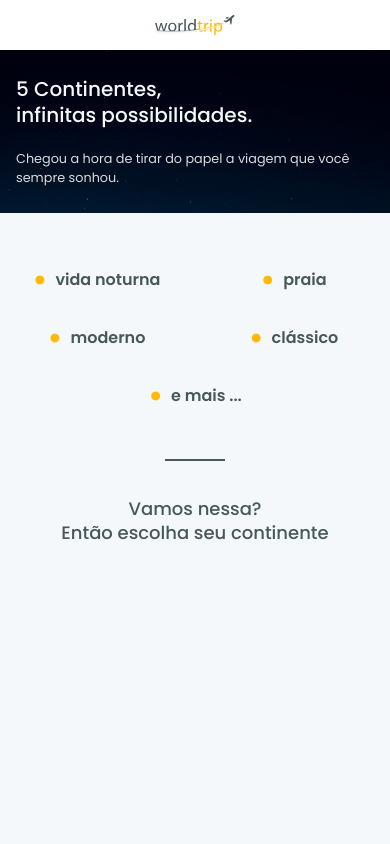
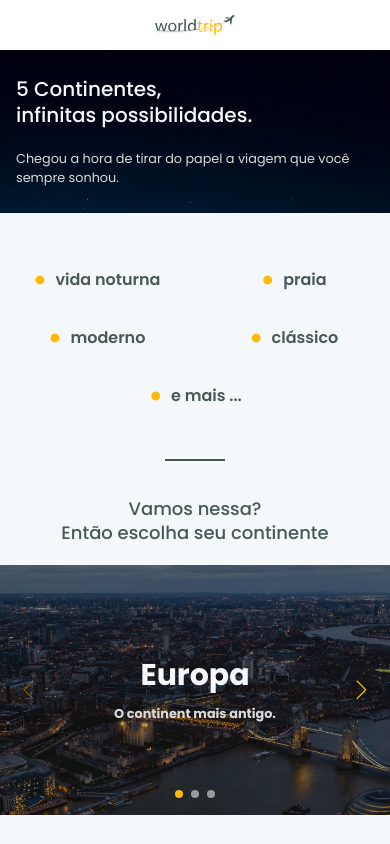
Before and after one commit to thiagonmiziara/wordtrip, a Next.js app: page / in a window 390 px wide. Built offline with nearby package versions, Linux system fonts and the light colour scheme.

Commit message:
add lib swiper para criar um slider e add component slider

```diff
--- a/package.json
+++ b/package.json
@@ -14,7 +14,9 @@
     "framer-motion": "^4",
     "next": "10.2.0",
     "react": "17.0.2",
-    "react-dom": "17.0.2"
+    "react-dom": "17.0.2",
+    "sass": "^1.32.13",
+    "swiper": "^6.6.1"
   },
   "devDependencies": {
     "@types/node": "^15.0.3",
--- /dev/null
+++ b/src/components/Slider/index.tsx
@@ -0,0 +1,104 @@
+import Link from "next/link";
+
+import { Flex, Heading, Text } from "@chakra-ui/react";
+
+import SwiperCore, { Navigation, Pagination, A11y } from "swiper";
+import { Swiper, SwiperSlide } from "swiper/react";
+SwiperCore.use([Navigation, Pagination, A11y]);
+
+const Slider = () => {
+  return (
+    <Flex
+      w="100%"
+      maxW="1240px"
+      mx="auto"
+      mb={["5", "10"]}
+      h={["250px", "450px"]}
+    >
+      <Swiper
+        slidesPerView={1}
+        navigation
+        pagination={{clickable: true}}
+        autoplay={{ delay: 4000 }}
+        style={{ width: "100%", flex: "1" }}
+      >
+        <SwiperSlide>
+          <Flex
+            w="100%"
+            h="100%"
+            align="center"
+            justify="center"
+            direction="column"
+            bgImage="url(/continent.png)"
+            bgSize="cover"
+            bgRepeat="no-repeat"
+            textAlign="center"
+            bgPosition="center"
+          >
+            <Link href="/continent/europe">
+              <a>
+                <Heading
+                 fontSize={["3xl", "4xl", "5xl"]}
+                 color="gray.100"
+                 fontWeight="bold"
+                >Europa</Heading>
+                <Text
+                  fontWeight="bold"
+                  color="gray.300"
+                  fontSize={[".8rem", "1xl", "2xl"]}
+                  mt={["2","4"]}
+                >O continent mais antigo.</Text>
+              </a>
+            </Link>
+          </Flex>
+        </SwiperSlide>
+
+        <SwiperSlide>
+          <Flex
+            w="100%"
+            h="100%"
+            align="center"
+            justify="center"
+            direction="column"
+            bgImage="url(/continent.png)"
+            bgSize="cover"
+            bgRepeat="no-repeat"
+            textAlign="center"
+            bgPosition="center"
+          >
+            <Link href="/continent/europe">
+              <a>
+                <Heading>Europa</Heading>
+                <Text>O continent mais antigo.</Text>
+              </a>
+            </Link>
+          </Flex>
+        </SwiperSlide>
+
+        <SwiperSlide>
+          <Flex
+            w="100%"
+            h="100%"
+            align="center"
+            justify="center"
+            direction="column"
+            bgImage="url(/continent.png)"
+            bgSize="cover"
+            bgRepeat="no-repeat"
+            textAlign="center"
+            bgPosition="center"
+          >
+            <Link href="/continent/europe">
+              <a>
+                <Heading>Europa</Heading>
+                <Text>O continent mais antigo.</Text>
+              </a>
+            </Link>
+          </Flex>
+        </SwiperSlide>
+      </Swiper>
+    </Flex>
+  );
+};
+
+export default Slider;
--- a/src/pages/index.tsx
+++ b/src/pages/index.tsx
@@ -3,6 +3,7 @@ import Banner from "../components/Banner";
 import DivideLine from "../components/DividerLine/Index";
 
 import Header from "../components/Header"
+import Slider from "../components/Slider";
 import TravelTypes from "../components/TravelTypes";
 
 export default function Home() {
@@ -12,6 +13,7 @@ export default function Home() {
      <Banner/>
      <TravelTypes/>
      <DivideLine/>
+     <Slider/>
    </Flex>
   );
 }
--- /dev/null
+++ b/src/styles/slider.scss
@@ -0,0 +1,39 @@
+.swiper-button-next{
+  right: 45px;
+}
+
+.swiper-button-prev{
+  left: 45px;
+}
+
+.swiper-button-prev:after, .swiper-button-next:after{
+  color: #FFBA08;
+}
+
+.swiper-pagination-bullet{
+  width:16px;
+  height: 16px;
+  background: #999999;
+  opacity: 1;
+
+}
+
+.swiper-pagination-bullet-active{
+  background: #FFBA08;
+}
+
+@media(max-width:30em) {
+  .swiper-button-next{
+    right:15px;
+  }
+  .swiper-button-prev{
+    left:15px;
+  }
+  .swiper-button-prev:after, .swiper-button-next:after{
+    font-size: 1.2rem;
+  }
+  .swiper-pagination-bullet{
+    width:8px;
+    height:8px;
+  }
+}
```
Also changed, not shown: src/pages/_app.tsx (+5 -2 lines), public/continent.png (added), 1 other file (tests, documents, lock files or other folders).
